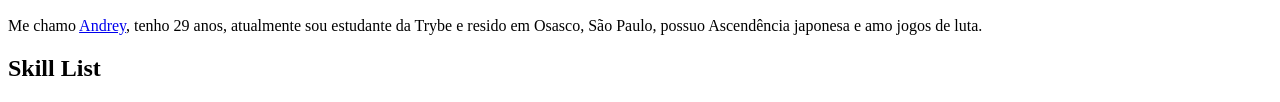
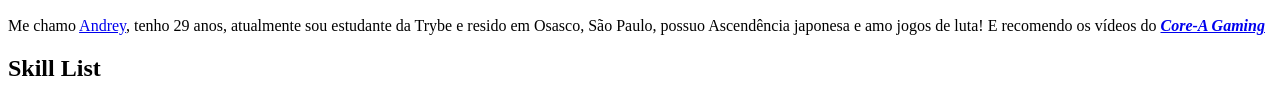
Before and after one commit to AnTetsuo/AnTetsuo.github.io, a plain HTML site: page index.html in a window 1280 px wide. Shown: the part 225-327 px from the top of the page. Drawn offline with Linux system fonts and the light colour scheme.

Commit message:
inserção do link no aboutme para o blog recomendado

```diff
--- a/index.html
+++ b/index.html
@@ -7,15 +7,19 @@
     <title>Bem vindo ao portfólio de Andrey!</title>
 </head>
 <body>
+
     <header>
         <h1>Andrey Tetsuo Miyasato</h1>
+        <img width=15%
+        alt="Pessoa com ascendência japonesa, com óculos e cabelo na altura do ombro e barba"
+        src="antetsuPic.jpg">
     </header>
-    <img width=15%
-    alt="Pessoa com ascendência japonesa, com óculos e cabelo na altura do ombro e barba"
-    src="antetsuPic.jpg">
+
     <article id="aboutme">
         <p>Me chamo <a target="_blank" href="antetsuPic.jpg">Andrey</a>, tenho 29 anos, atualmente sou estudante da Trybe e
-            resido em Osasco, São Paulo, possuo Ascendência japonesa e amo jogos de luta.</p>
+        resido em Osasco, São Paulo, possuo Ascendência japonesa e amo jogos de luta! E recomendo os vídeos do
+        <i><strong><a target="_blank" href="https://www.youtube.com/watch?v=_R0hbe8HZj0">Core-A Gaming</a></strong></i>
+        </p>
     </article>
 
     <article id="lista">
@@ -28,5 +32,6 @@
             <li><strong>Bom desenhista!</strong></li>
         </ul>
     </article>
+
 </body>
 </html>
```
